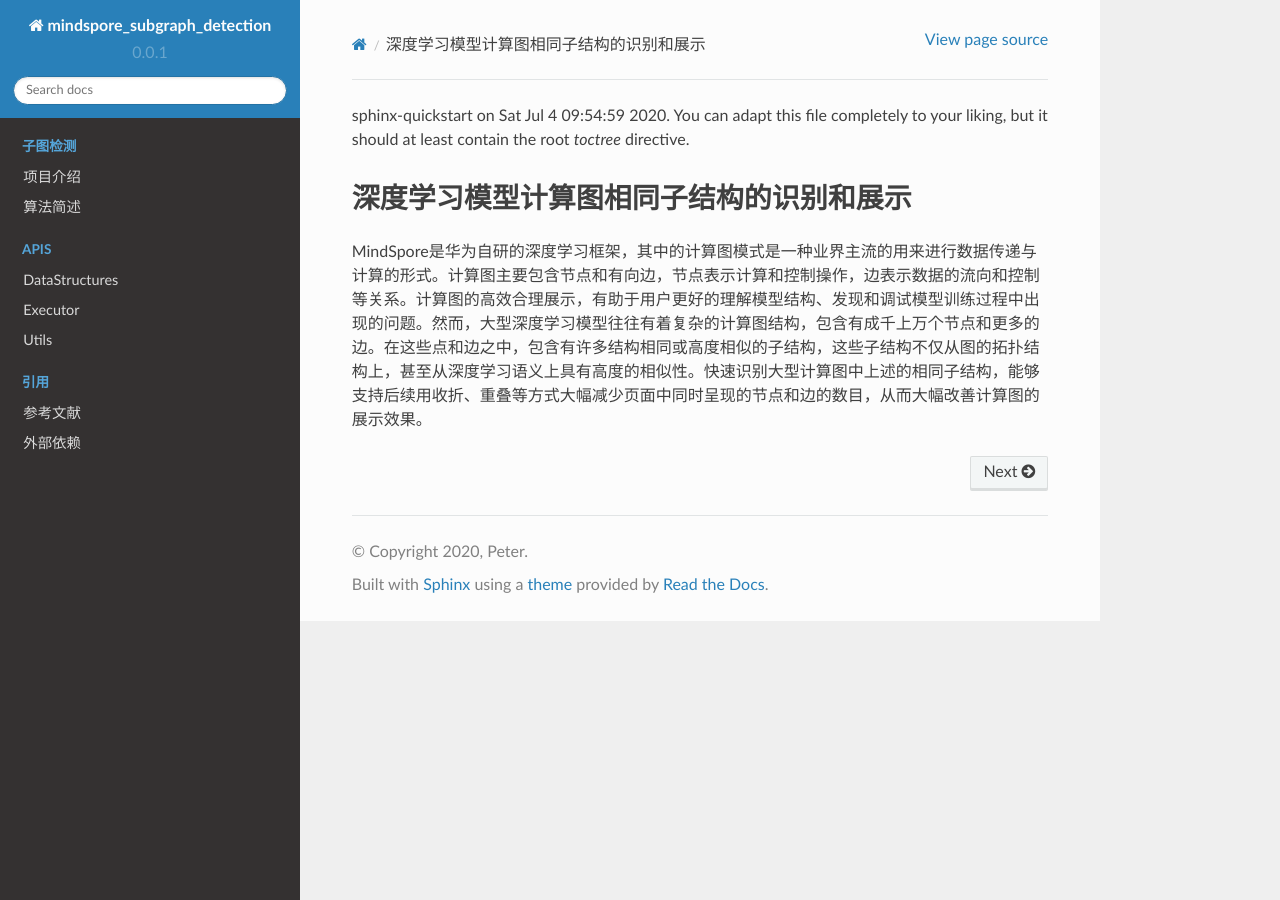
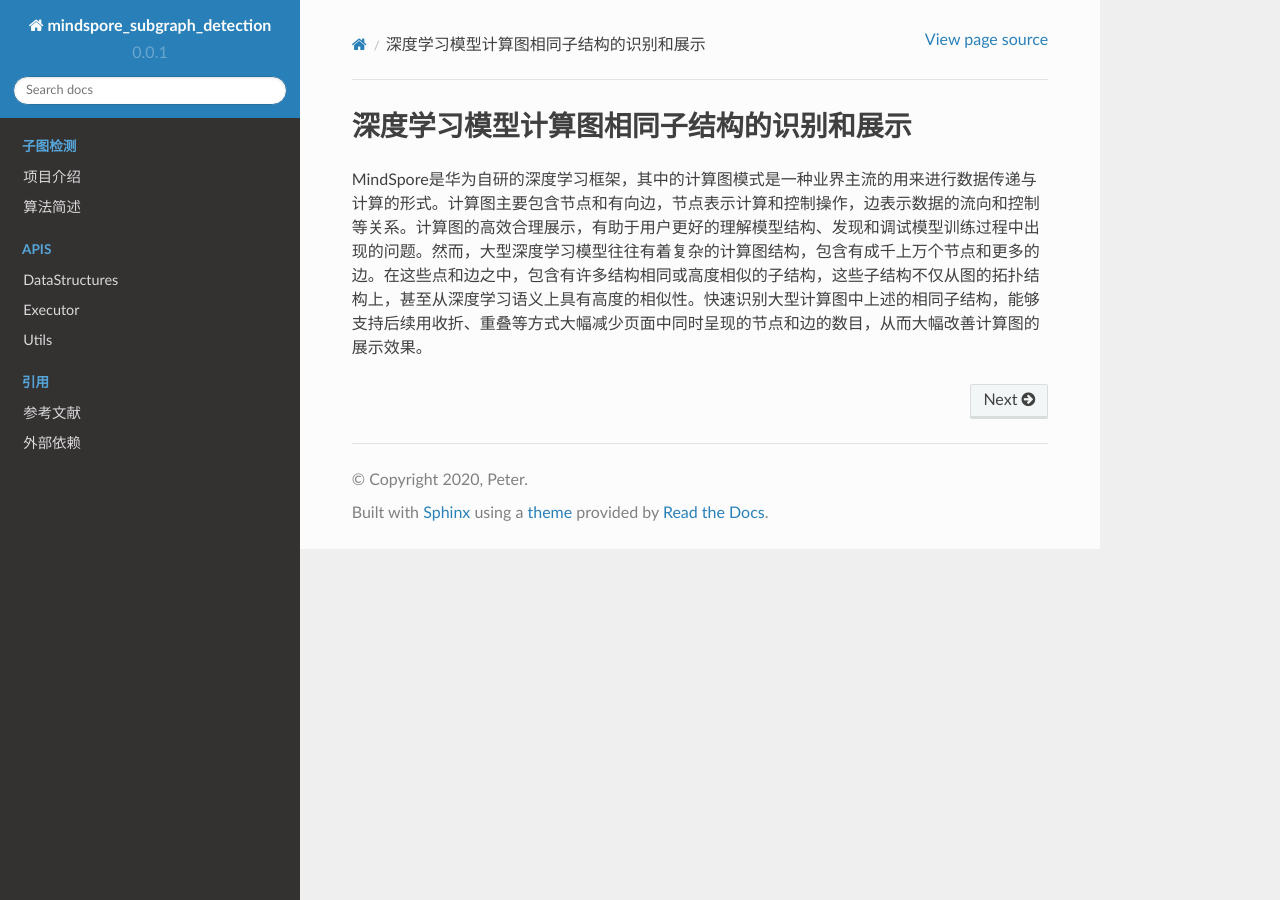
Before and after one commit to loopyme/mindspore_subgraph_detection, a Sphinx documentation site: the page built from docsrc/source/index.rst, in a window 1280 px wide. Built offline with Sphinx 7.4.7 and the Read the Docs theme 2.0.0, drawn with Linux system fonts in a browser that asks for light colours.

Commit message:
[Doc] Remove the redundant parts

```diff
--- a/docsrc/source/index.rst
+++ b/docsrc/source/index.rst
@@ -1,8 +1,3 @@
-.. mindspore_subgraph_detection documentation master file, created by
-sphinx-quickstart on Sat Jul  4 09:54:59 2020.
-You can adapt this file completely to your liking, but it should at least
-contain the root `toctree` directive.
-
 深度学习模型计算图相同子结构的识别和展示
 ===================================
 
```
